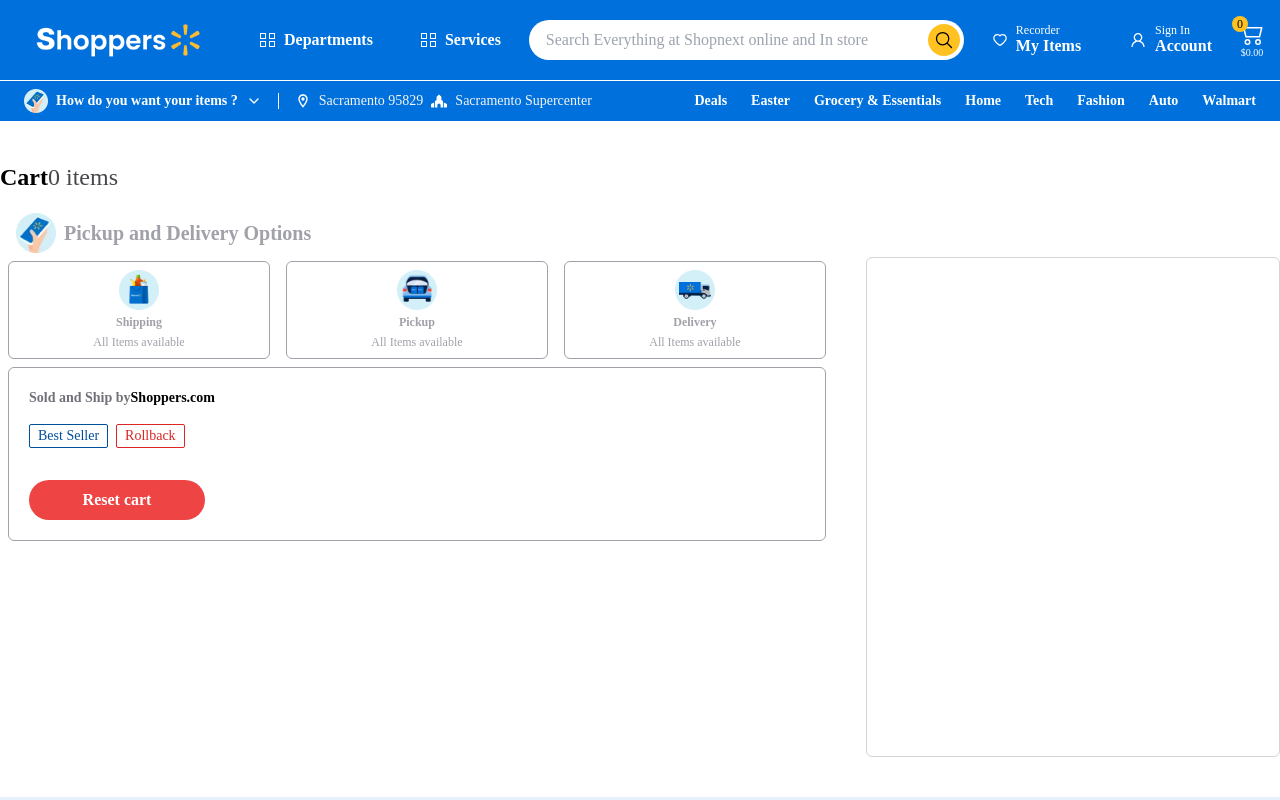
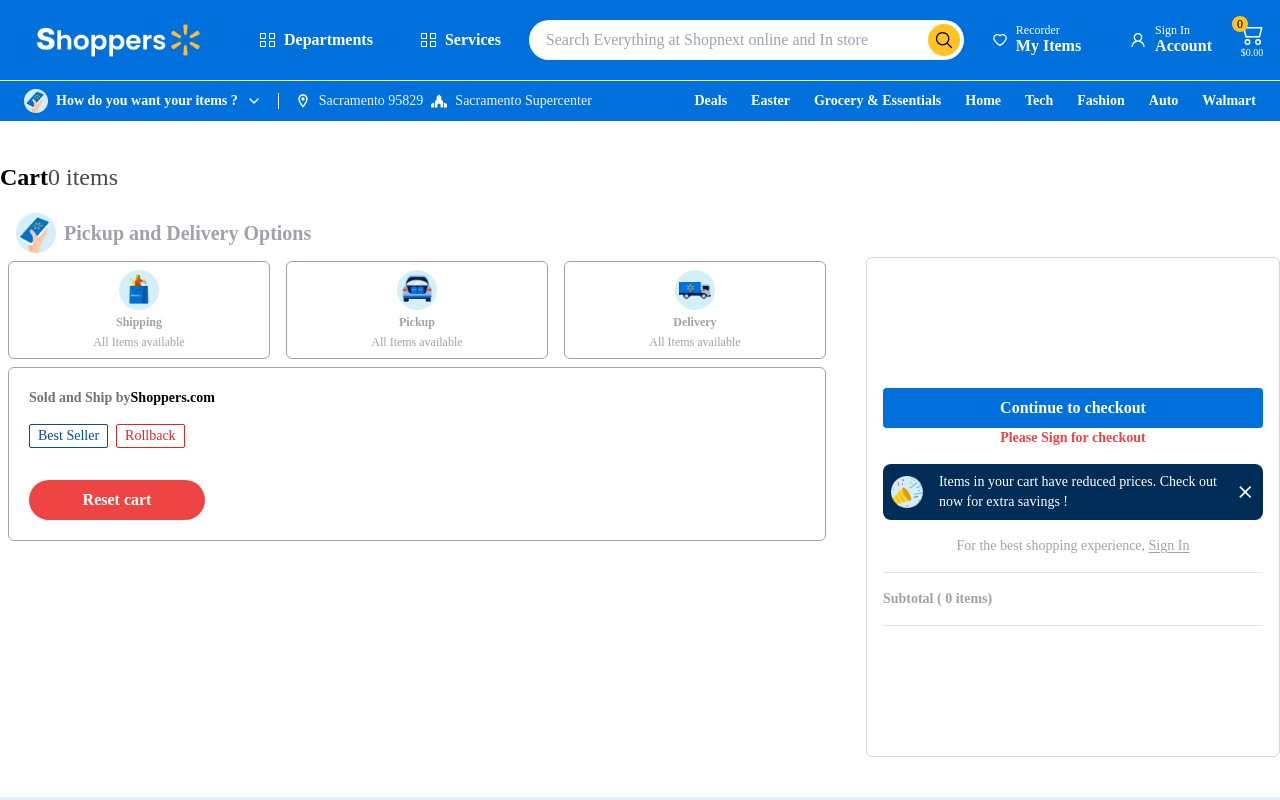
Before and after one commit to tognia/shopnext, a Next.js app: page /cart in a window 1280 px wide. Shown: the top 800 px of the page. Built offline with nearby package versions, Linux system fonts and the light colour scheme.

Commit message:
Set up remove item on cart page

```diff
--- a/components/CartPage.tsx
+++ b/components/CartPage.tsx
@@ -1,4 +1,4 @@
-import React from "react";
+import React, { useEffect, useState } from "react";
 import { useDispatch, useSelector } from "react-redux";
 import {
   emptyCart,
@@ -15,11 +15,15 @@
 import Image from "next/image";
 import { StoreProduct } from "@/type";
 import FormatePrice from "./FormatePrice";
-import { minusQuantity, plusQuantity, resetCart } from "@/redux/shopperSlice";
+import { minusQuantity, plusQuantity, resetCart, deleteItem } from "@/redux/shopperSlice";
 
 const CartPage = () => {
   const dispatch = useDispatch();
   const productData = useSelector((state: any) => state.shopper.productData);
+  const [warningMsg, setWarningMsg] = useState(false);
+  useEffect(() => {
+    setWarningMsg(true);
+  },[]);
   return (
     <div className="w-full py-10 bg-white">
       <div className="w-full flex gap-10">
@@ -108,7 +112,7 @@
 
                             {/* Buttons */}
                         <div className="mt-2 flex items-center gap-6">
-                          <button className="text-sm underline underline-offset-2 decoration-[1px] text-zinc-600
+                          <button onClick={() => dispatch(deleteItem(item._id))} className="text-sm underline underline-offset-2 decoration-[1px] text-zinc-600
                           hover:no-underline hover:text-blue  duration-300 mb-1">
                             Remove
                           </button>
@@ -189,7 +193,45 @@
         <div
           className="w-1/3 p-4 mt-24 h-[500px] border-[1px] border-zinc-300
         rounded-md justify-center flex flex-col gap-4 "
-        ></div>
+        >
+          <div className="w-full flex flex-col gap-4 border-b-[1px] border-b-zinc-200 pb-4">
+          <button className="bg-blue hover:bg-hoverBg w-full text-white h-10 rounded font-semibold duration-300">
+            Continue to checkout
+          </button>
+          <p className="text-sm text-center text-red-500 -mt-4 font-semibold">
+            Please Sign for checkout
+          </p>
+          {
+            warningMsg && <div className="bg-[#002d58] text-white p-2 rounded-lg flex items-center
+                           justify-between gap-4">
+              <Image className="w-8" src={warningImg} alt="warningImg" />
+              <p className="text-sm">
+                Items in your cart have reduced prices. Check out now for extra savings !
+              </p>
+              <IoMdClose onClick={()=> setWarningMsg(false)} className="text-3xl hover:text-red-400 cursor-pointer duration-200"/>
+            </div>
+          }
+          <p className="text-sm text-center">
+            For the best shopping experience, {" "}
+            <span className="underline underline-offset-2 decoration-[1px]">
+              Sign In
+            </span>
+          </p>
+          </div>
+
+          {/* checkout price */}
+          <div className="w-full flex flex-col gap-4 border-b-[1px] border-b-zinc-200 pb-4">
+            <div className="flex flex-col gap-1">
+              <div className="text-sm flex justify-between">
+                <p className="font-semibold">
+                  Subtotal <span>
+                    ( {productData.length} items)
+                      </span>
+                </p>
+              </div>
+            </div>
+          </div>
+        </div>
       </div>
     </div>
   );
```
